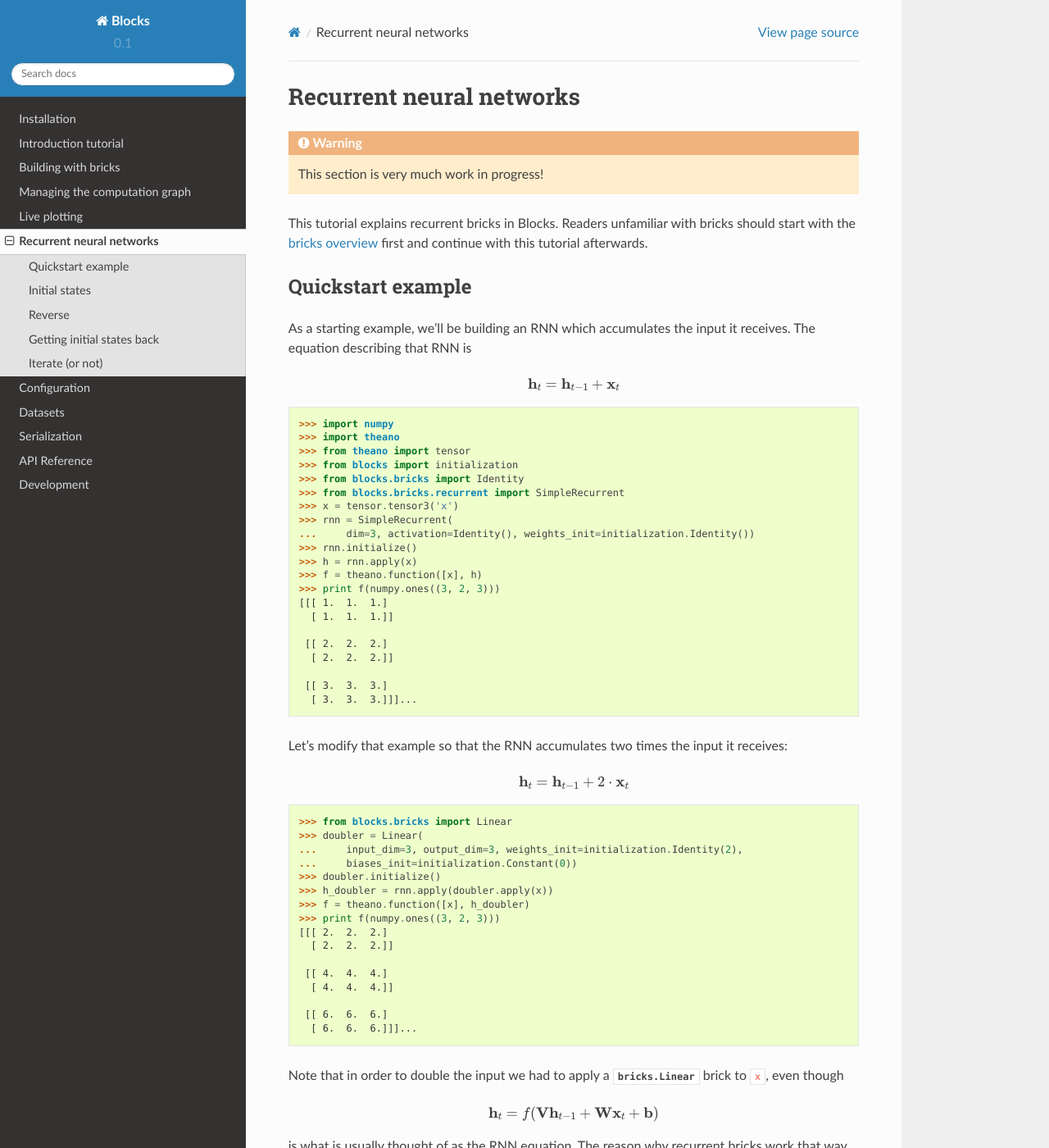
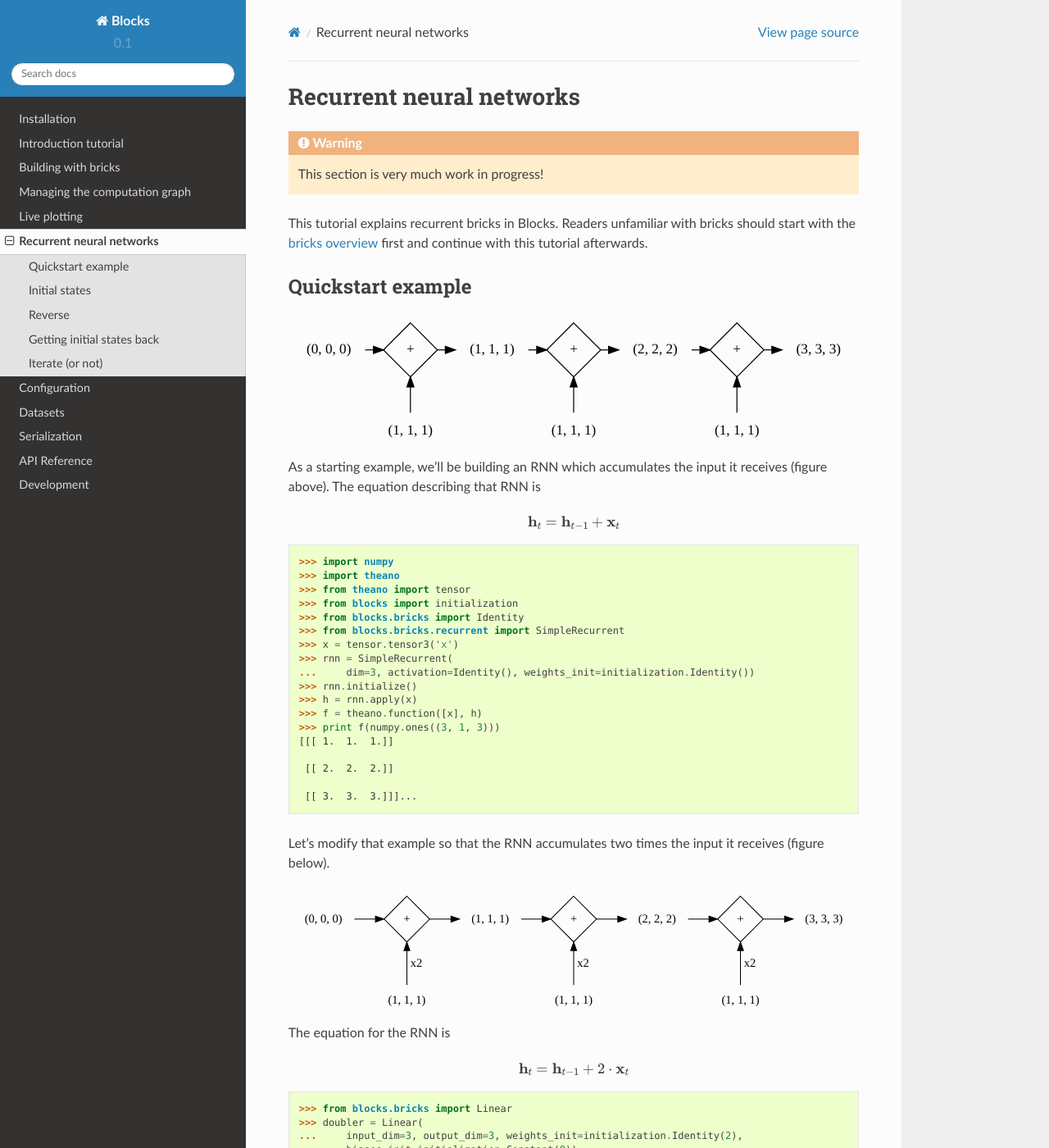
Before and after one commit to mila-iqia/blocks, a Sphinx documentation site: the page built from docs/rnn.rst, in a window 1280 px wide and 1400 px high. Shown: the whole window at 82% size. Built offline with Sphinx 7.4.7 and the Read the Docs theme 2.0.0, drawn with Linux system fonts in a browser that asks for light colours; some of the changed lines change nothing that is shown; some of the changed text lies outside the part shown.

Commit message:
Add figures for all examples

```diff
--- a/docs/rnn.rst
+++ b/docs/rnn.rst
@@ -12,8 +12,26 @@ and continue with this tutorial afterwards.
 Quickstart example
 ------------------
 
+.. digraph:: accumulator
+
+   node [shape=plaintext,label="(1, 1, 1)"];
+   x_1; x_2; x_3;
+
+   node [shape=plaintext];
+   h_0 [label="(0, 0, 0)"]; h_1 [label="(1, 1, 1)"];
+   h_2 [label="(2, 2, 2)"]; h_3 [label="(3, 3, 3)"];
+
+   node [shape=diamond,regular=1,label="+"];
+   plus_1; plus_2; plus_3;
+
+   x_1 -> plus_1; x_2 -> plus_2; x_3 -> plus_3;
+   h_0 -> plus_1 -> h_1 -> plus_2 -> h_2 -> plus_3 -> h_3;
+
+   { rank=source; h_0, h_1, h_2, h_3, plus_1, plus_2, plus_3 }
+   { rank=sink; x_1, x_2, x_3}
+
 As a starting example, we'll be building an RNN which accumulates the input it
-receives. The equation describing that RNN is
+receives (figure above). The equation describing that RNN is
 
 .. math:: \mathbf{h}_t = \mathbf{h}_{t-1} + \mathbf{x}_t
 
@@ -29,18 +47,37 @@ receives. The equation describing that RNN is
 >>> rnn.initialize()
 >>> h = rnn.apply(x)
 >>> f = theano.function([x], h)
->>> print f(numpy.ones((3, 2, 3))) # doctest: +ELLIPSIS
-[[[ 1.  1.  1.]
-  [ 1.  1.  1.]]
+>>> print f(numpy.ones((3, 1, 3))) # doctest: +ELLIPSIS
+[[[ 1.  1.  1.]]
 <BLANKLINE>
- [[ 2.  2.  2.]
-  [ 2.  2.  2.]]
+ [[ 2.  2.  2.]]
 <BLANKLINE>
- [[ 3.  3.  3.]
-  [ 3.  3.  3.]]]...
+ [[ 3.  3.  3.]]]...
 
 Let's modify that example so that the RNN accumulates two times the input it
-receives:
+receives (figure below).
+
+.. digraph:: accumulator
+
+   node [shape=plaintext,label="(1, 1, 1)"];
+   x_1; x_2; x_3;
+
+   node [shape=plaintext];
+   h_0 [label="(0, 0, 0)"]; h_1 [label="(1, 1, 1)"];
+   h_2 [label="(2, 2, 2)"]; h_3 [label="(3, 3, 3)"];
+
+   node [shape=diamond,regular=1,label="+"];
+   plus_1; plus_2; plus_3;
+
+   h_0 -> plus_1 -> h_1 -> plus_2 -> h_2 -> plus_3 -> h_3;
+
+   edge [label=" x2"];
+   x_1 -> plus_1; x_2 -> plus_2; x_3 -> plus_3;
+
+   { rank=source; h_0, h_1, h_2, h_3, plus_1, plus_2, plus_3 }
+   { rank=sink; x_1, x_2, x_3}
+
+The equation for the RNN is
 
 .. math:: \mathbf{h}_t = \mathbf{h}_{t-1} + 2 \cdot \mathbf{x}_t
 
@@ -51,15 +88,12 @@ receives:
 >>> doubler.initialize()
 >>> h_doubler = rnn.apply(doubler.apply(x))
 >>> f = theano.function([x], h_doubler)
->>> print f(numpy.ones((3, 2, 3))) # doctest: +ELLIPSIS
-[[[ 2.  2.  2.]
-  [ 2.  2.  2.]]
+>>> print f(numpy.ones((3, 1, 3))) # doctest: +ELLIPSIS
+[[[ 2.  2.  2.]]
 <BLANKLINE>
- [[ 4.  4.  4.]
-  [ 4.  4.  4.]]
+ [[ 4.  4.  4.]]
 <BLANKLINE>
- [[ 6.  6.  6.]
-  [ 6.  6.  6.]]]...
+ [[ 6.  6.  6.]]]...
 
 Note that in order to double the input we had to apply a :class:`.bricks.Linear`
 brick to ``x``, even though
@@ -74,6 +108,24 @@ want.
 Initial states
 --------------
 
+.. digraph:: accumulator
+
+   node [shape=plaintext,label="(1, 1, 1)"];
+   x_1; x_2; x_3;
+
+   node [shape=plaintext];
+   h_0 [label="(1, 1, 1)"]; h_1 [label="(2, 2, 2)"];
+   h_2 [label="(3, 3, 3)"]; h_3 [label="(4, 4, 4)"];
+
+   node [shape=diamond,regular=1,label="+"];
+   plus_1; plus_2; plus_3;
+
+   x_1 -> plus_1; x_2 -> plus_2; x_3 -> plus_3;
+   h_0 -> plus_1 -> h_1 -> plus_2 -> h_2 -> plus_3 -> h_3;
+
+   { rank=source; h_0, h_1, h_2, h_3, plus_1, plus_2, plus_3 }
+   { rank=sink; x_1, x_2, x_3}
+
 Recurrent models all have in common that their initial state has to be
 specified. However, in constructing our toy examples, we omitted to pass
 :math:`\mathbf{h}_0` when applying the recurrent brick. What happened?
@@ -83,22 +135,19 @@ passed as argument, which is a good sane default in most cases, but we can just
 as well set it explicitly.
 
 We will modify the starting example so that it accumulates the input it
-receives, but starting from one instead of zero:
+receives, but starting from one instead of zero (figure above):
 
 .. math:: \mathbf{h}_t = \mathbf{h}_{t-1} + \mathbf{x}_t, \quad \mathbf{h}_0 = 1
 
 >>> h0 = tensor.matrix('h0')
 >>> h = rnn.apply(inputs=x, states=h0)
 >>> f = theano.function([x, h0], h)
->>> print f(numpy.ones((3, 2, 3)), numpy.ones((2, 3))) # doctest: +ELLIPSIS
-[[[ 2.  2.  2.]
-  [ 2.  2.  2.]]
+>>> print f(numpy.ones((3, 1, 3)), numpy.ones((1, 3))) # doctest: +ELLIPSIS
+[[[ 2.  2.  2.]]
 <BLANKLINE>
- [[ 3.  3.  3.]
-  [ 3.  3.  3.]]
+ [[ 3.  3.  3.]]
 <BLANKLINE>
- [[ 4.  4.  4.]
-  [ 4.  4.  4.]]]...
+ [[ 4.  4.  4.]]]...
 
 Reverse
 -------
```
